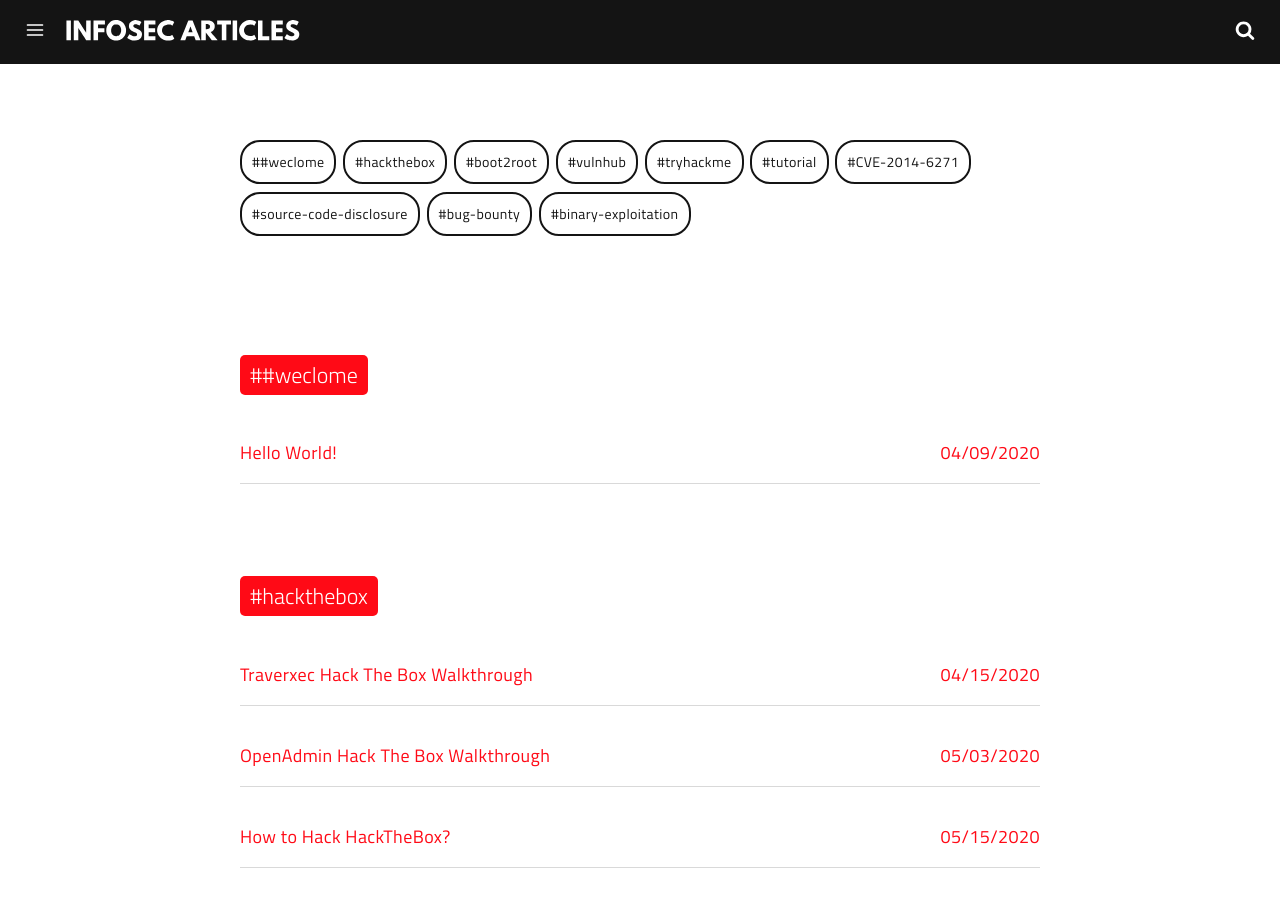
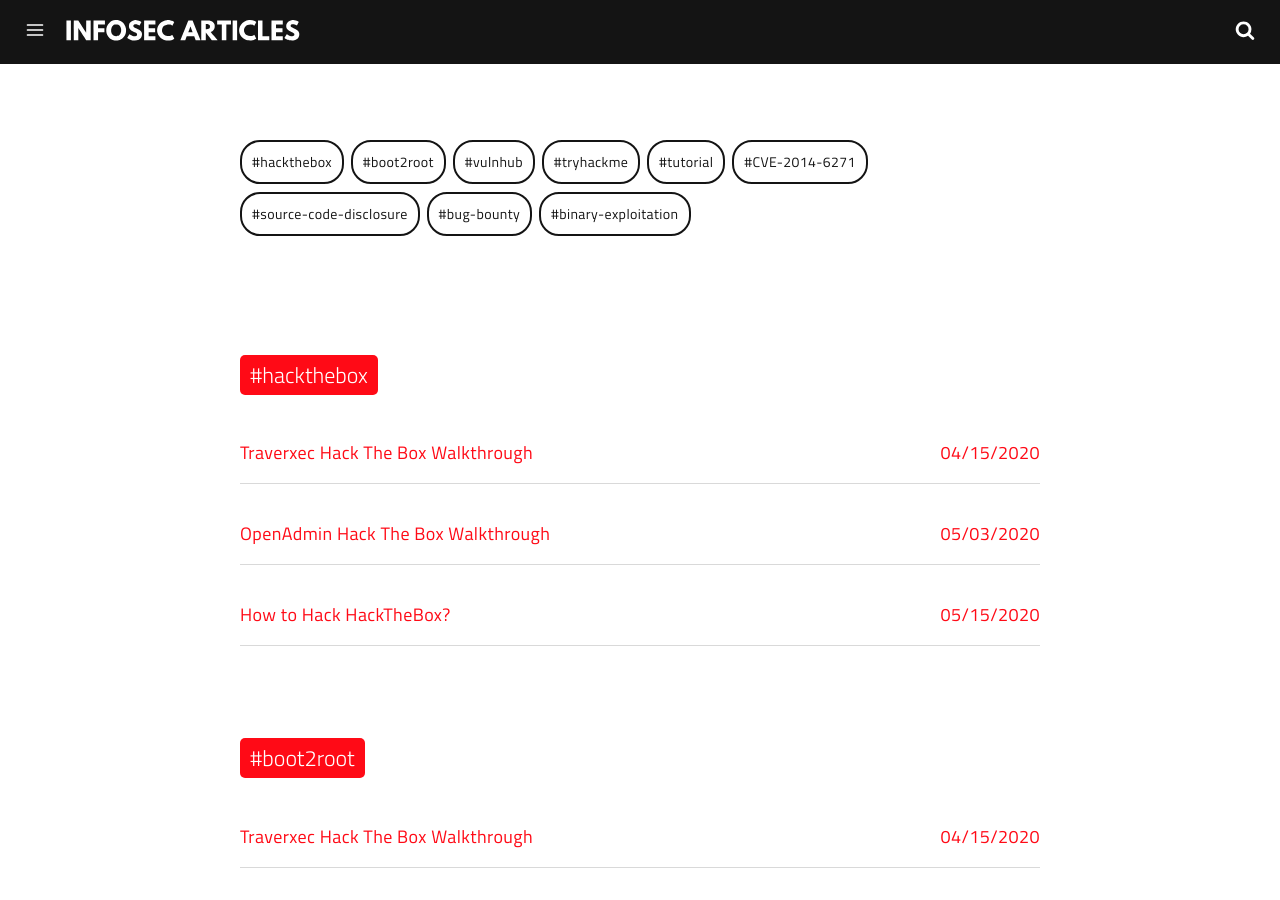
Before and after one commit to madhavmehndiratta/blog, a Jekyll site: the page built from tags.html, in a window 1280 px wide and 900 px high. Built offline with Jekyll 4.4.1, drawn with Linux system fonts in a browser that asks for light colours.

Commit message:
Update Posts “2020-04-09-hello-world”

```diff
--- a/_posts/2020-04-09-hello-world.md
+++ b/_posts/2020-04-09-hello-world.md
@@ -1,16 +1,15 @@
 ---
+date: 2020-04-09 06:15:10
 layout: post
-optimized_image: /assets/img/uploads/hello-world/hello-world-optimized.png
-keywords: infosec articles, madhav mehndiratta, hello world
-date: 2020-04-09 06:15:10
 title: Hello World!
 subtitle: null
 description: Welcome to InfoSec Articles, my new blog!. This right here, is in
   fact my very first post in this blog.
 image: /assets/img/uploads/hello-world/hello-world.png
+optimized_image: /assets/img/uploads/hello-world/hello-world-optimized.png
 category: walkthrough
-tags:
-  - "#weclome"
+tags: ""
+keywords: infosec articles, madhav mehndiratta, hello world
 author: madhavmehndiratta
 paginate: false
 ---
```
